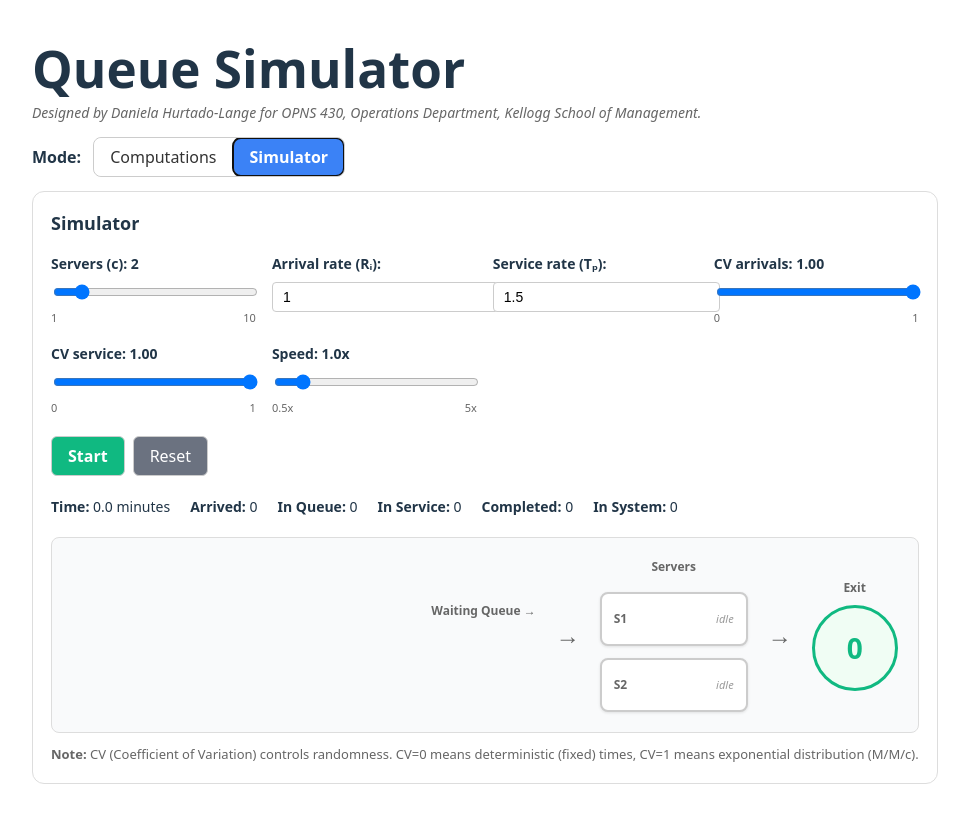
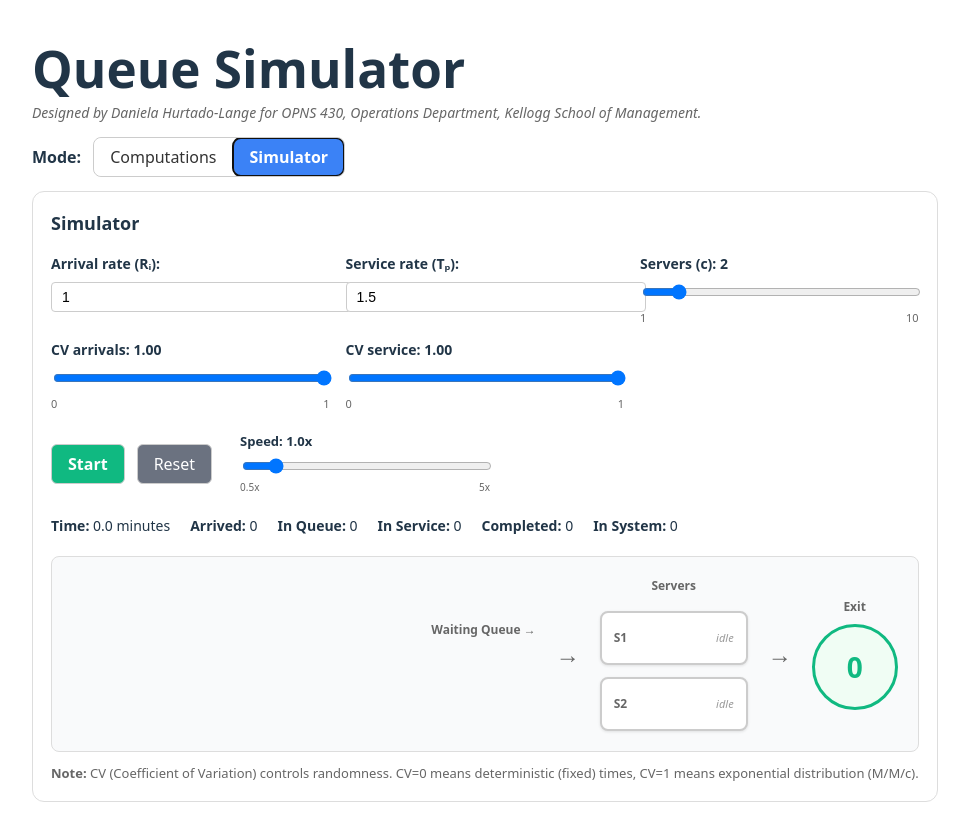
Before and after one commit to daniela-hl/queue-sim, a React (Vite) app: page / in a window 1280 px wide. Both pictures are taken after a click on the button "Simulator". Shown: the whole page, without its empty margins (8-977 px from the left). Built offline with nearby package versions, Linux system fonts and the light colour scheme.

Commit message:
Reorganize simulator controls layout
- Row 1: Arrival rate, Service rate, Servers (in that order)
- Row 2: CV arrivals (under arrival), CV service (under service)
- Speed slider moved next to Start/Pause and Reset buttons

```diff
--- a/src/QueueSimulator.tsx
+++ b/src/QueueSimulator.tsx
@@ -156,8 +156,40 @@ export default function QueueSimulator({ timeUnit }: QueueSimulatorProps) {
     <div style={{ padding: 18, border: "1px solid #ddd", borderRadius: 12, marginTop: 14 }}>
       <h2 style={{ marginTop: 0, marginBottom: 16, fontSize: 18 }}>Simulator</h2>
 
-      {/* Controls */}
-      <div style={{ marginBottom: 20, display: "grid", gridTemplateColumns: "repeat(auto-fit, minmax(180px, 1fr))", gap: 16 }}>
+      {/* Controls - First row: Arrival rate, Service rate, Servers */}
+      <div style={{ marginBottom: 12, display: "grid", gridTemplateColumns: "1fr 1fr 1fr", gap: 16 }}>
+        {/* Arrival rate */}
+        <div>
+          <label style={{ display: "block", fontSize: 14, marginBottom: 8, fontWeight: 600 }}>
+            Arrival rate (Rᵢ):
+          </label>
+          <input
+            type="number"
+            min="0.1"
+            step="0.1"
+            value={arrivalRate || ""}
+            onChange={(e) => setArrivalRate(Number(e.target.value) || 0)}
+            disabled={isRunning}
+            style={{ width: "100%", padding: "6px 10px", borderRadius: 4, border: "1px solid #ccc", fontSize: 14 }}
+          />
+        </div>
+
+        {/* Service rate */}
+        <div>
+          <label style={{ display: "block", fontSize: 14, marginBottom: 8, fontWeight: 600 }}>
+            Service rate (Tₚ):
+          </label>
+          <input
+            type="number"
+            min="0.1"
+            step="0.1"
+            value={serviceRate || ""}
+            onChange={(e) => setServiceRate(Number(e.target.value) || 0)}
+            disabled={isRunning}
+            style={{ width: "100%", padding: "6px 10px", borderRadius: 4, border: "1px solid #ccc", fontSize: 14 }}
+          />
+        </div>
+
         {/* Servers slider */}
         <div>
           <label style={{ display: "block", fontSize: 14, marginBottom: 8, fontWeight: 600 }}>
@@ -178,39 +210,10 @@ export default function QueueSimulator({ timeUnit }: QueueSimulatorProps) {
             <span>10</span>
           </div>
         </div>
+      </div>
 
-        {/* Arrival rate - keep as number input */}
-        <div>
-          <label style={{ display: "block", fontSize: 14, marginBottom: 8, fontWeight: 600 }}>
-            Arrival rate (Rᵢ):
-          </label>
-          <input
-            type="number"
-            min="0.1"
-            step="0.1"
-            value={arrivalRate || ""}
-            onChange={(e) => setArrivalRate(Number(e.target.value) || 0)}
-            disabled={isRunning}
-            style={{ width: "100%", padding: "6px 10px", borderRadius: 4, border: "1px solid #ccc", fontSize: 14 }}
-          />
-        </div>
-
-        {/* Service rate - keep as number input */}
-        <div>
-          <label style={{ display: "block", fontSize: 14, marginBottom: 8, fontWeight: 600 }}>
-            Service rate (Tₚ):
-          </label>
-          <input
-            type="number"
-            min="0.1"
-            step="0.1"
-            value={serviceRate || ""}
-            onChange={(e) => setServiceRate(Number(e.target.value) || 0)}
-            disabled={isRunning}
-            style={{ width: "100%", padding: "6px 10px", borderRadius: 4, border: "1px solid #ccc", fontSize: 14 }}
-          />
-        </div>
-
+      {/* Controls - Second row: CV arrivals, CV service */}
+      <div style={{ marginBottom: 20, display: "grid", gridTemplateColumns: "1fr 1fr 1fr", gap: 16 }}>
         {/* CV arrivals slider */}
         <div>
           <label style={{ display: "block", fontSize: 14, marginBottom: 8, fontWeight: 600 }}>
@@ -253,29 +256,12 @@ export default function QueueSimulator({ timeUnit }: QueueSimulatorProps) {
           </div>
         </div>
 
-        {/* Speed slider */}
-        <div>
-          <label style={{ display: "block", fontSize: 14, marginBottom: 8, fontWeight: 600 }}>
-            Speed: {speed.toFixed(1)}x
-          </label>
-          <input
-            type="range"
-            min="0.5"
-            max="5"
-            step="0.1"
-            value={speed}
-            onChange={(e) => setSpeed(Number(e.target.value))}
-            style={{ width: "100%", cursor: "pointer" }}
-          />
-          <div style={{ display: "flex", justifyContent: "space-between", fontSize: 11, color: "#666", marginTop: 4 }}>
-            <span>0.5x</span>
-            <span>5x</span>
-          </div>
-        </div>
+        {/* Empty third column */}
+        <div></div>
       </div>
 
-      {/* Action buttons */}
-      <div style={{ marginBottom: 20, display: "flex", gap: 8 }}>
+      {/* Action buttons and Speed control */}
+      <div style={{ marginBottom: 20, display: "flex", gap: 12, alignItems: "center" }}>
         <button
           onClick={() => setIsRunning(!isRunning)}
           style={{
@@ -303,6 +289,26 @@ export default function QueueSimulator({ timeUnit }: QueueSimulatorProps) {
         >
           Reset
         </button>
+
+        {/* Speed slider */}
+        <div style={{ flex: "0 0 250px", marginLeft: 16 }}>
+          <label style={{ display: "block", fontSize: 13, marginBottom: 4, fontWeight: 600 }}>
+            Speed: {speed.toFixed(1)}x
+          </label>
+          <input
+            type="range"
+            min="0.5"
+            max="5"
+            step="0.1"
+            value={speed}
+            onChange={(e) => setSpeed(Number(e.target.value))}
+            style={{ width: "100%", cursor: "pointer" }}
+          />
+          <div style={{ display: "flex", justifyContent: "space-between", fontSize: 10, color: "#666" }}>
+            <span>0.5x</span>
+            <span>5x</span>
+          </div>
+        </div>
       </div>
 
       {/* Stats */}
```
